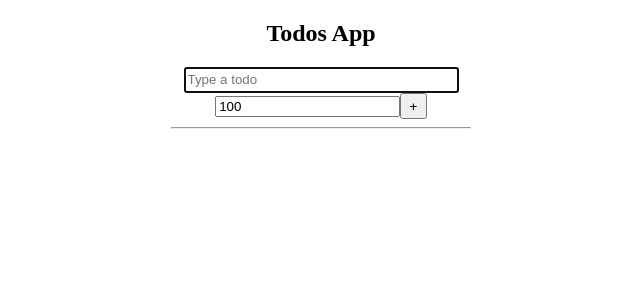
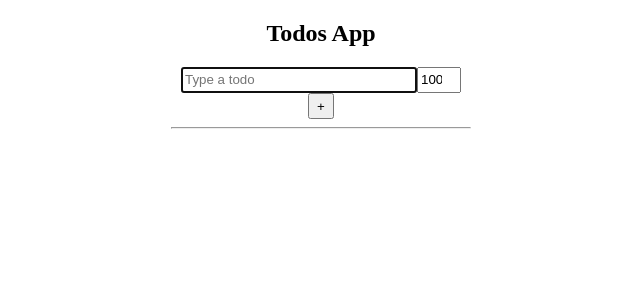
Before and after one commit to alejo4373/todos_react_redux, a React (Create React App) app: page / in a window 1280 px wide. Shown: the top 300 px of the page, without its empty margins (319-959 px from the left). Built offline with nearby package versions, Linux system fonts and the light colour scheme.

Commit message:
display todo and value input on same line

```diff
--- a/src/styles/App.css
+++ b/src/styles/App.css
@@ -7,9 +7,15 @@
   text-align: center;
 }
 
+form > input {
+  height: 1.5em;
+}
 form > input[type=text] {
-  width: 89%;
-  height: 1.5em;
+  width: 76%;
+}
+
+form > input[type=number] {
+  width: 12%;
 }
 
 ul {
@@ -26,6 +32,7 @@ ul > .todo-item {
 button {
   height: 2em;
   width: 2em;
+  padding: 0 0;
 }
 
 .todo-item > .completed {
```
